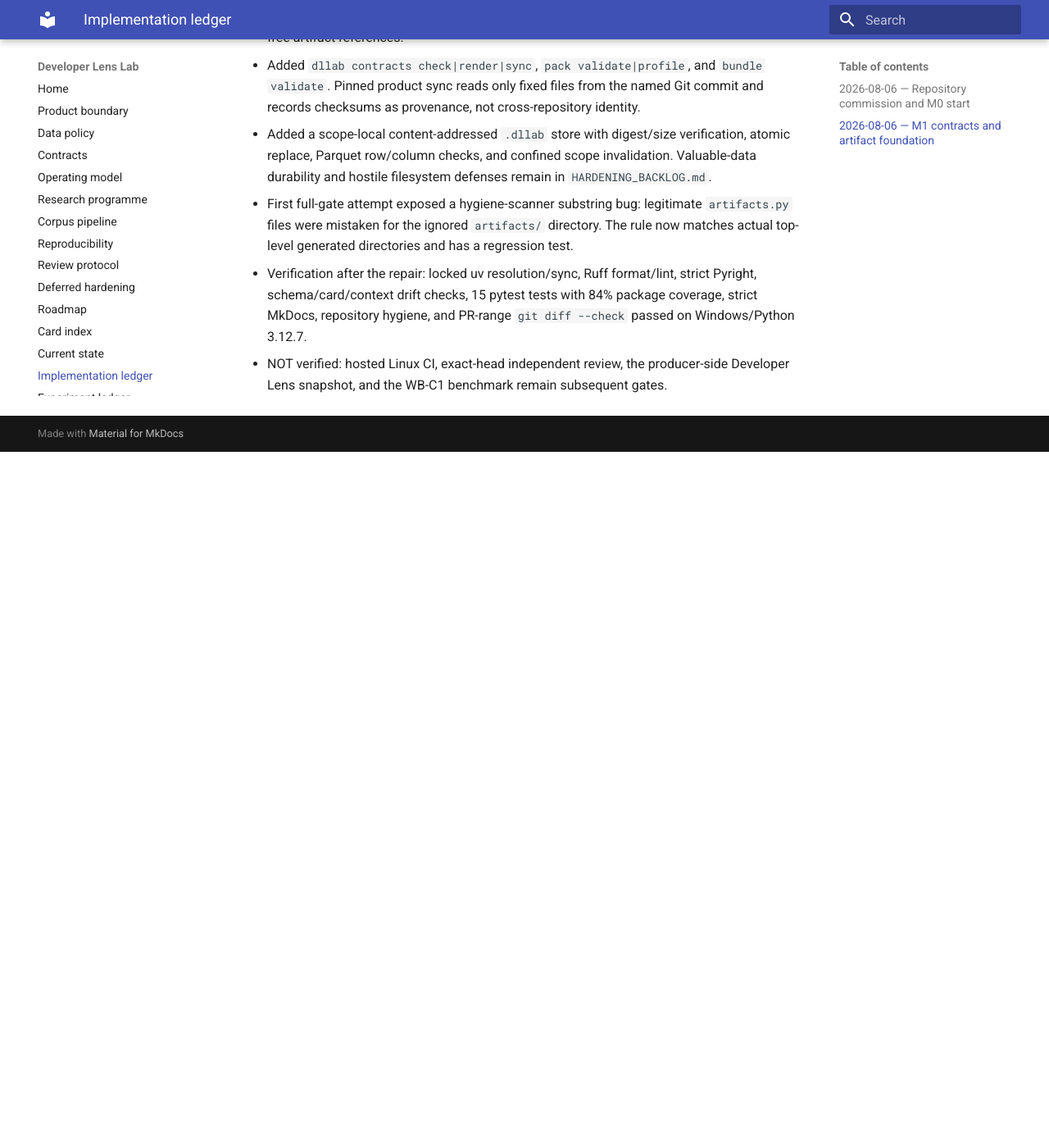
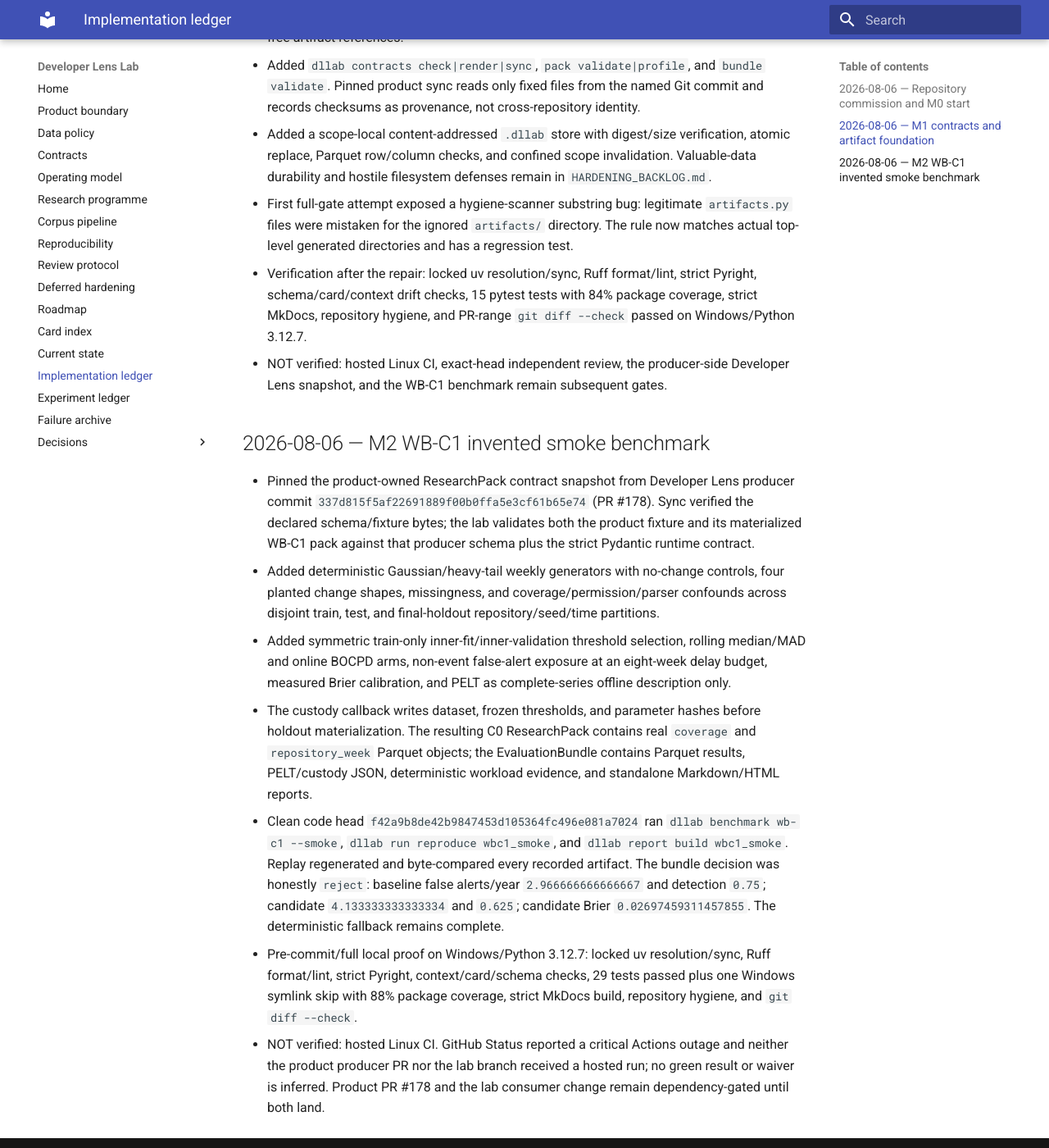
Before and after one commit to Chris0Jeky/developer-lens-lab, an MkDocs documentation site: the page built from docs/IMPLEMENTATION_LEDGER.md, in a window 1280 px wide and 1400 px high, scrolled down 922 px. Shown: the whole window at 82% size. Built offline with MkDocs 1.6.1 and Material for MkDocs 9.7.7, drawn with Linux system fonts in a browser that asks for light colours; before the commit the page ends 1473 px from its top, so only the background shows below that.

Commit message:
Record WB-C1 smoke evidence

```diff
--- a/docs/IMPLEMENTATION_LEDGER.md
+++ b/docs/IMPLEMENTATION_LEDGER.md
@@ -42,3 +42,31 @@ Append milestone evidence. Live GitHub facts are snapshots and must be refreshed
   repository hygiene, and PR-range `git diff --check` passed on Windows/Python 3.12.7.
 - NOT verified: hosted Linux CI, exact-head independent review, the producer-side Developer Lens
   snapshot, and the WB-C1 benchmark remain subsequent gates.
+
+## 2026-08-06 — M2 WB-C1 invented smoke benchmark
+
+- Pinned the product-owned ResearchPack contract snapshot from Developer Lens producer commit
+  `337d815f5af22691889f00b0ffa5e3cf61b65e74` (PR #178). Sync verified the declared schema/fixture
+  bytes; the lab validates both the product fixture and its materialized WB-C1 pack against that
+  producer schema plus the strict Pydantic runtime contract.
+- Added deterministic Gaussian/heavy-tail weekly generators with no-change controls, four planted
+  change shapes, missingness, and coverage/permission/parser confounds across disjoint train, test,
+  and final-holdout repository/seed/time partitions.
+- Added symmetric train-only inner-fit/inner-validation threshold selection, rolling median/MAD and
+  online BOCPD arms, non-event false-alert exposure at an eight-week delay budget, measured Brier
+  calibration, and PELT as complete-series offline description only.
+- The custody callback writes dataset, frozen thresholds, and parameter hashes before holdout
+  materialization. The resulting C0 ResearchPack contains real `coverage` and `repository_week`
+  Parquet objects; the EvaluationBundle contains Parquet results, PELT/custody JSON, deterministic
+  workload evidence, and standalone Markdown/HTML reports.
+- Clean code head `f42a9b8de42b9847453d105364fc496e081a7024` ran `dllab benchmark wb-c1
+  --smoke`, `dllab run reproduce wbc1_smoke`, and `dllab report build wbc1_smoke`. Replay regenerated
+  and byte-compared every recorded artifact. The bundle decision was honestly `reject`: baseline
+  false alerts/year `2.966666666666667` and detection `0.75`; candidate `4.133333333333334` and
+  `0.625`; candidate Brier `0.02697459311457855`. The deterministic fallback remains complete.
+- Pre-commit/full local proof on Windows/Python 3.12.7: locked uv resolution/sync, Ruff
+  format/lint, strict Pyright, context/card/schema checks, 29 tests passed plus one Windows symlink
+  skip with 88% package coverage, strict MkDocs build, repository hygiene, and `git diff --check`.
+- NOT verified: hosted Linux CI. GitHub Status reported a critical Actions outage and neither the
+  product producer PR nor the lab branch received a hosted run; no green result or waiver is
+  inferred. Product PR #178 and the lab consumer change remain dependency-gated until both land.
```
